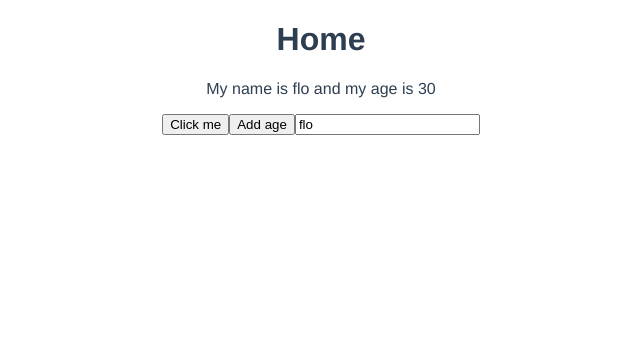
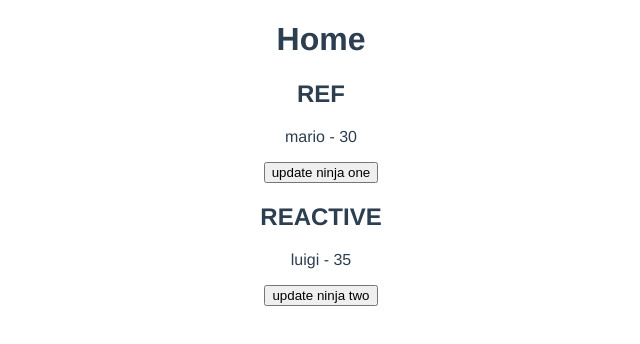
Before and after one commit to FlorianAutricque/vuejs_learning, a Vue app in the folder 7_composition_api/: page / in a window 1280 px wide. Shown: the top 344 px of the page, without its empty margins (319-959 px from the left). Built offline with nearby package versions, Linux system fonts and the light colour scheme.

Commit message:
ref vs reactive

```diff
--- a/7_composition_api/src/views/HomeView.vue
+++ b/7_composition_api/src/views/HomeView.vue
@@ -1,29 +1,52 @@
 <template>
   <div class="home">
     <h1>Home</h1>
-    <p>My name is {{ name }} and my age is {{ age }}</p>
-    <button @click="handleClick">Click me</button>
-    <button @click="age++">Add age</button>
+    <!-- <h2>FIRST STEP USING REF</h2> -->
+    <!-- <p>My name is {{ name }} and my age is {{ age }}</p> -->
+    <!-- <button @click="handleClick">Click me</button>
+    <button @click="age++">Add age</button> -->
+    <!-- <input type="text" v-model="name" /> -->
 
-    <input type="text" v-model="name" />
+    <h2>REF</h2>
+    <p>{{ ninjaOne.name }} - {{ ninjaOne.age }}</p>
+    <button @click="updateNinjaOne">update ninja one</button>
+
+    <h2>REACTIVE</h2>
+    <p>{{ ninjaTwo.name }} - {{ ninjaTwo.age }}</p>
+    <button @click="updateNinjaTwo">update ninja two</button>
   </div>
 </template>
 
 <script>
-import { ref } from "vue";
+import { ref, reactive } from "vue";
 export default {
   name: "HomeView",
   setup() {
     //this are not reactive variables (whitout ref), they wont update in the template like when we were using in the data() function
 
-    const name = ref("flo");
-    const age = ref(30);
+    //FIRST STEP LEARNING REF
+    // const name = ref("flo");
+    // const age = ref(30);
 
-    const handleClick = () => {
-      name.value = "luigi";
+    // const handleClick = () => {
+    //   name.value = "luigi";
+    // };
+
+    // return { name, age, handleClick };
+
+    //REF VS REACTIVE
+    const ninjaOne = ref({ name: "mario", age: 30 });
+    const ninjaTwo = reactive({ name: "luigi", age: 35 });
+
+    const updateNinjaOne = () => {
+      ninjaOne.value.age = 40;
     };
 
-    return { name, age, handleClick };
+    const updateNinjaTwo = () => {
+      ninjaTwo.age = 40;
+    };
+
+    return { ninjaOne, updateNinjaOne, ninjaTwo, updateNinjaTwo };
   },
 };
 </script>
```
